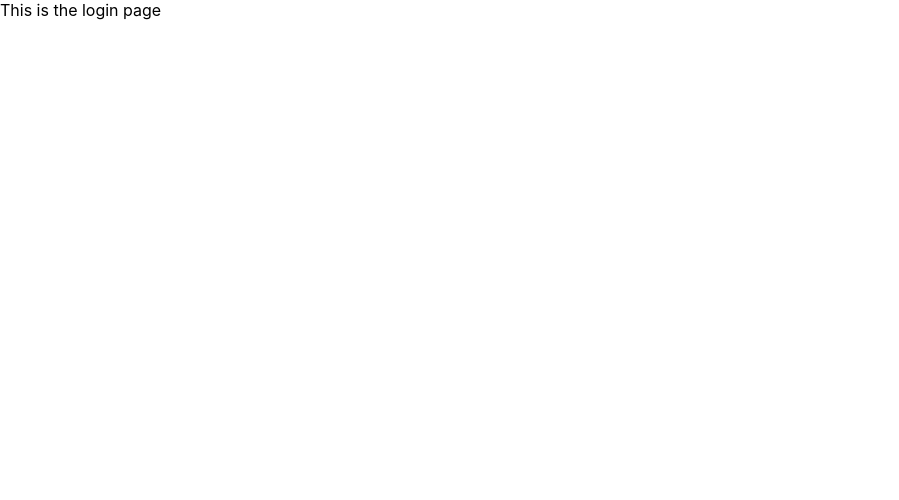
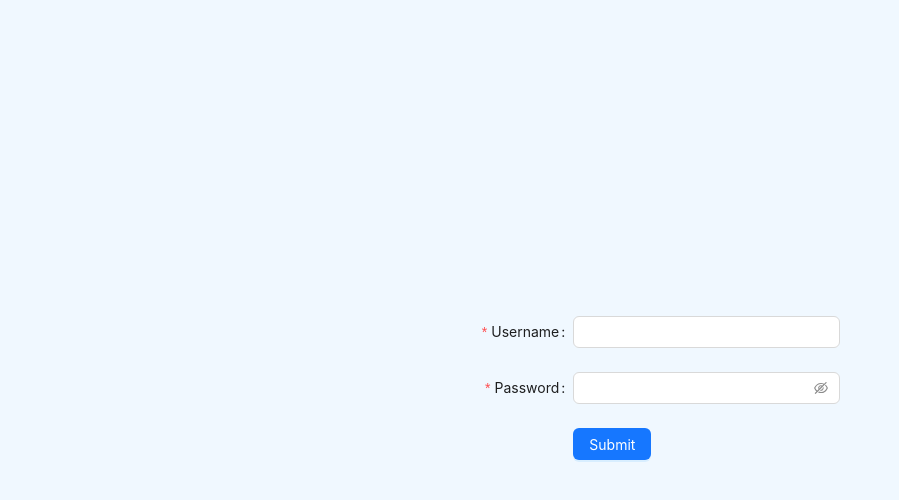
Before and after one commit to jzwoo/assignment_frontend, a React (Create React App) app: page /login in a window 1280 px wide. Shown: the top 500 px of the page, without its empty margins (0-899 px from the left). Built offline with nearby package versions, Linux system fonts and the light colour scheme.

Commit message:
Create login page

```diff
--- a/src/App.tsx
+++ b/src/App.tsx
@@ -1,6 +1,6 @@
 import React from 'react';
 import {Navigate, Route, Routes} from "react-router-dom";
-import Login from "./pages/Login";
+import Login from "./pages/Login/Login";
 import Home from "./pages/Home";
 import Missing from "./pages/Missing";
 
--- a/src/pages/Login.tsx
+++ /dev/null
@@ -1,11 +0,0 @@
-import React from 'react'
-
-const Login: React.FC = () => {
-    return (
-        <div>
-            This is the login page
-        </div>
-    )
-}
-
-export default Login
--- /dev/null
+++ b/src/pages/Login/Login.css
@@ -0,0 +1,11 @@
+.login {
+    height: 100vh;
+    display: flex;
+    justify-content: center;
+    align-items: center;
+    background-color: aliceblue;
+}
+
+.form {
+    width: 400px
+}
--- /dev/null
+++ b/src/pages/Login/Login.tsx
@@ -0,0 +1,61 @@
+import React from 'react'
+import {Button, Form, Input} from "antd";
+import "./Login.css"
+
+const Login: React.FC = () => {
+
+    const onFinish = (values: {}) => {
+        console.log(values)
+    }
+
+    return (
+        <div className="login">
+            <Form
+                className="form"
+                labelCol={{span: 8}}
+                wrapperCol={{span: 16}}
+                onFinish={onFinish}
+                autoComplete="off"
+            >
+                <Form.Item
+                    label="Username"
+                    name="username"
+                    rules={[
+                        {
+                            required: true,
+                            message: "Username is required."
+                        }
+                    ]}
+                >
+                    <Input/>
+                </Form.Item>
+
+                <Form.Item
+                    label="Password"
+                    name="password"
+                    rules={[
+                        {
+                            required: true,
+                            message: "Password is required."
+                        }
+                    ]}
+                >
+                    <Input.Password/>
+                </Form.Item>
+
+                <Form.Item
+                    wrapperCol={{
+                        offset: 8,
+                        span: 16,
+                    }}
+                >
+                    <Button type="primary" htmlType="submit">
+                        Submit
+                    </Button>
+                </Form.Item>
+            </Form>
+        </div>
+    )
+}
+
+export default Login
```
